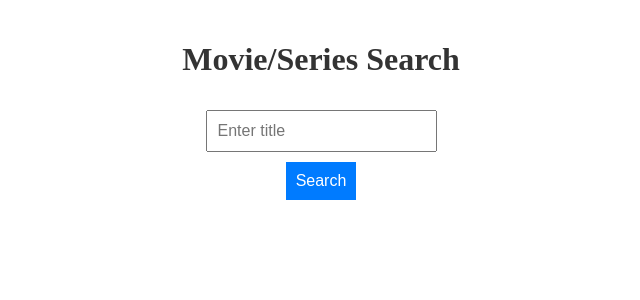
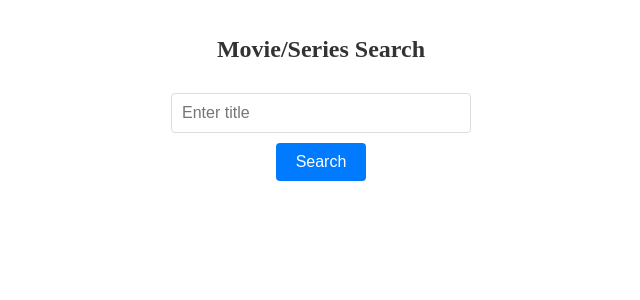
Before and after one commit to DidrikLovas/Prosjekt, a SvelteKit app in the folder ProsjektOppgave/: page /Didrik in a window 1280 px wide. Shown: the top 300 px of the page, without its empty margins (319-959 px from the left). Built offline with nearby package versions, Linux system fonts and the light colour scheme.

Commit message:
Update +page.svelte

```diff
--- a/ProsjektOppgave/src/routes/Didrik/+page.svelte
+++ b/ProsjektOppgave/src/routes/Didrik/+page.svelte
@@ -25,7 +25,6 @@
               poster: data.Poster,
               type: data.Type,
               plot: data.Plot,
-              resp: data.response
               // Add more fields as needed
             };
             error = null;
@@ -46,7 +45,8 @@
     });
   </script>
 
-  <style>
+  <!-- App.svelte -->
+<style>
     main {
       display: flex;
       flex-direction: column;
@@ -55,23 +55,29 @@
     }
 
     h1 {
-      text-align: center;
+      font-size: 24px;
       color: #333;
+      margin-bottom: 20px;
     }
 
     input {
       padding: 10px;
       margin: 10px 0;
       font-size: 16px;
+      border: 1px solid #ddd;
+      border-radius: 4px;
+      width: 300px;
+      box-sizing: border-box;
     }
 
     button {
-      padding: 10px;
+      padding: 10px 20px;
       background-color: #007bff;
       color: #fff;
       font-size: 16px;
       cursor: pointer;
       border: none;
+      border-radius: 4px;
     }
 
     button:hover {
@@ -81,10 +87,18 @@
     div {
       margin-top: 20px;
       text-align: center;
+      box-shadow: 0 2px 4px rgba(0, 0, 0, 0.1);
+      padding: 20px;
+      border-radius: 4px;
+      background-color: #fff;
+      width: 300px;
+      box-sizing: border-box;
     }
 
     h2 {
       color: #333;
+      font-size: 20px;
+      margin-bottom: 10px;
     }
 
     p {
@@ -97,10 +111,15 @@
       height: auto;
       margin-top: 10px;
       box-shadow: 0 4px 8px rgba(0, 0, 0, 0.1);
+      border-radius: 4px;
     }
 
-    /* Add more styles as needed */
+    p.error {
+      color: #ff4d4f;
+      margin-top: 10px;
+    }
   </style>
+
 
   <main>
     <h1>Movie/Series Search</h1>
@@ -115,11 +134,17 @@
         <p>Year: {movieInfo.year}</p>
         <p>Type: {movieInfo.type}</p>
         <p>Genre: {movieInfo.genre}</p>
+        {#if !(movieInfo.plot == "N/A")}
         <p>Plot: {movieInfo.plot}</p>
+        {/if}
+        {#if !(movieInfo.runtime == "N/A")}
         <p>Runtime: {movieInfo.runtime}</p>
-        <img src={movieInfo.poster} alt="Filmplakat">
+        {/if}
+        {#if !(movieInfo.poster == "N/A")}
+        <img src={movieInfo.poster} alt="Movie poster">
+        {/if}
       </div>
       {:else if buttonClicked && error}
-      <p>{error}</p>
+      <p class="error">{error}</p>
     {/if}
   </main>
```
